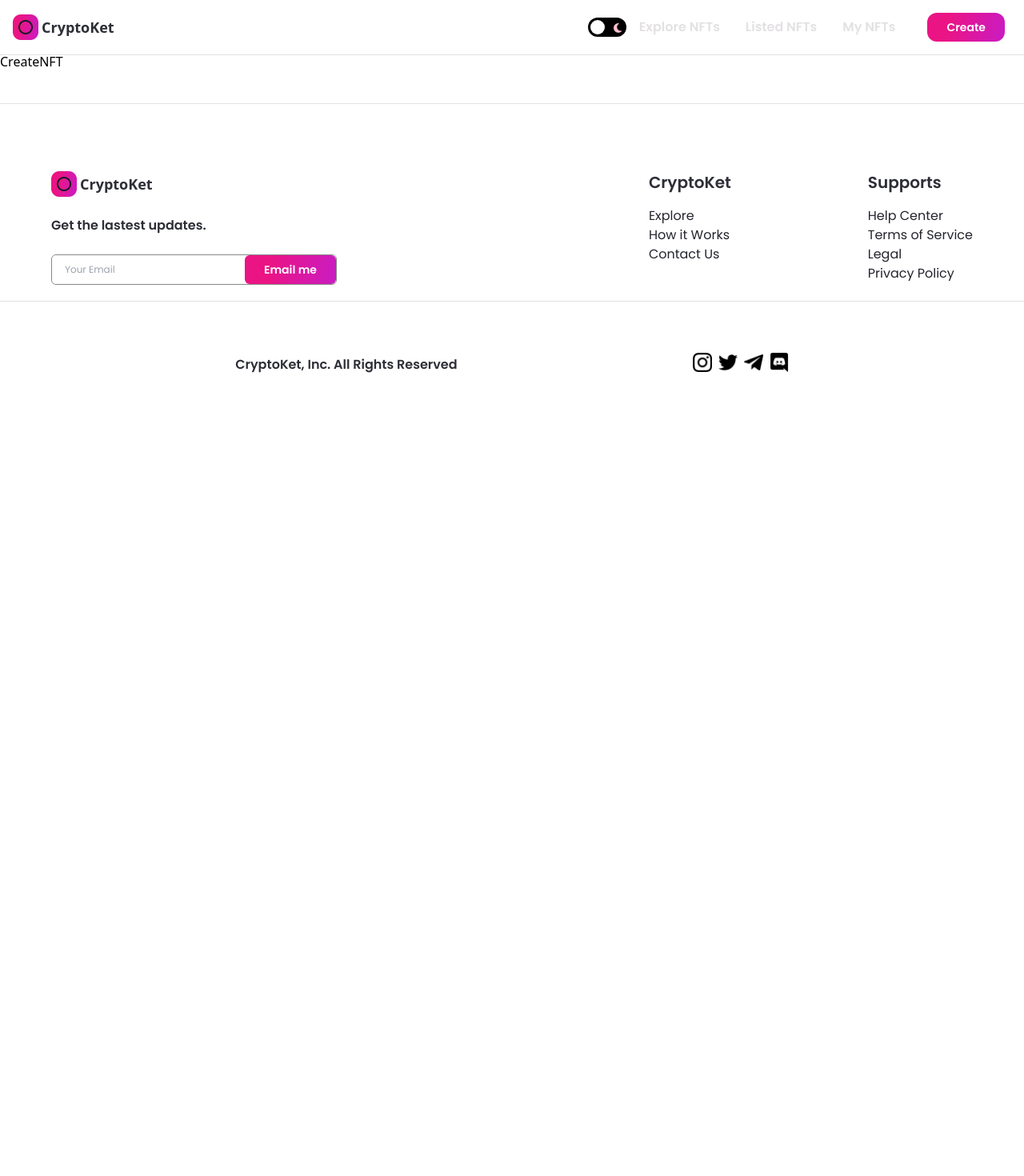
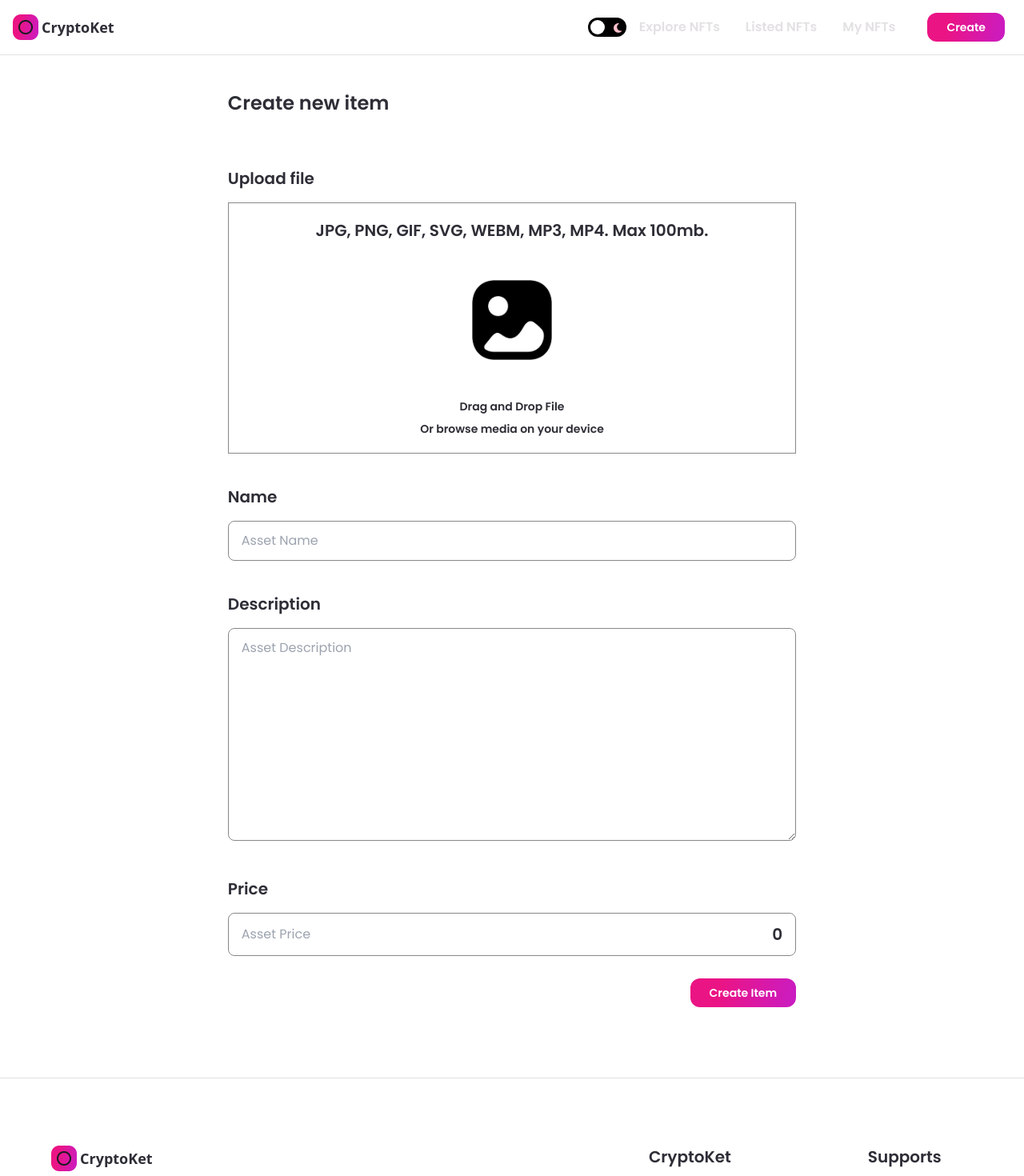
Before and after one commit to hulyhulyhuly/nft-mkt, a Next.js app: page /create-nft in a window 1280 px wide. Shown: the top 1470 px of the page at 80% size. Before the commit the page ends 800 px from the top, so only its background shows below. Built offline with nearby package versions, Linux system fonts and the light colour scheme.

Commit message:
chore: create NFTCard

```diff
--- /dev/null
+++ b/components/Input.jsx
@@ -0,0 +1,40 @@
+// import { useContext } from 'react';
+
+// import { NFTContext } from '../context/NFTContext';
+
+const Input = ({ inputType, title, placeholder, handleClick }) => {
+//   const { nftCurrency } = useContext(NFTContext);
+  const nftCurrency = 0;
+
+  const generateInputElement = () => {
+    const basicStyles = `
+      mt-4 px-4 py-3 w-full rounded-lg outline-none
+      font-poppins text-base text-nft-gray-2 dark:text-white
+      border border-nft-gray-2 dark:border-nft-black-1
+      bg-white dark:bg-nft-black-1
+    `;
+
+    switch (inputType) {
+      case 'textarea':
+        return <textarea rows={10} placeholder={placeholder} onChange={handleClick} className={`${basicStyles}`} />;
+      case 'number':
+        return (
+          <div className={`flexBetween flex-row ${basicStyles}`}>
+            <input type="number" placeholder={placeholder} onChange={handleClick} className="flex-1 w-full outline-none bg-white dark:bg-nft-black-1" />
+            <p className="font-poppins font-semibold text-xl text-nft-black-1 dark:text-white">{nftCurrency}</p>
+          </div>
+        );
+      default:
+        return <input placeholder={placeholder} onChange={handleClick} className={`${basicStyles}`} />;
+    }
+  };
+
+  return (
+    <div className="mt-10 w-full">
+      <p className="font-poppins font-semibold text-xl text-nft-black-1 dark:text-white">{title}</p>
+      {generateInputElement()}
+    </div>
+  );
+};
+
+export default Input;
--- /dev/null
+++ b/components/NFTCard.jsx
@@ -0,0 +1,44 @@
+import React from 'react';
+import Image from 'next/image';
+import Link from 'next/link';
+
+import images from '../assets';
+
+const NFTCard = ({ nft }) => {
+  console.log('NFTCard');
+
+  return (
+    <Link href={{ pathname: '/nft-details', query: nft }}>
+      <div className="
+      flex-1
+      p-4 m-4 minlg:m-8 sm:my-2 sm:mx-2
+      min-w-215 max-w-max xs:max-w-none sm:w-full sm:min-w-155 minmd:min-w-256 minlg:min-w-327
+      rounded-2xl cursor-pointer shadow-md
+      bg-white dark:bg-nft-black-3"
+      >
+        <div className="relative overflow-hidden w-full h-52 sm:h-36 xs:h-56 minmd:h-60 minlg:h-300 rounded-2xl">
+          <Image src={nft.image || images[`nft${nft.i}`]} layout="fill" objectFit="cover" alt="nft01" />
+        </div>
+
+        <div className="flex flex-col mt-3">
+          <p className="font-poppins font-semibold text-sm minlg:text-xl text-nft-black-1 dark:text-white">{nft.name}</p>
+
+          <div className="flexBetween mt-1 minlg:mt-3 flex-row xs:flex-col xs:items-start xs:mt-3">
+            <p className="font-poppins font-semibold text-xs minlg:text-lg text-nft-black-1 dark:text-white">
+              {/* {nft.price}<span className="font-normal"> {nftCurrency}</span> */}
+              {nft.price}<span className="font-normal"> {nft.i}</span>
+            </p>
+            <p className="font-poppins font-semibold text-xs minlg:text-lg text-nft-black-1 dark:text-white">
+              {/* {shortenAddress(onProfilePage ? nft.owner : nft.seller)} */}
+              {`${nft.owner}, ${nft.seller}`}
+            </p>
+          </div>
+
+          <div className="flexBetween flex-row mt-1 minlg:mt-3" />
+        </div>
+      </div>
+    </Link>
+  );
+};
+
+export default NFTCard;
--- a/components/index.js
+++ b/components/index.js
@@ -3,5 +3,7 @@
 import Button from './Button';
 import Banner from './Banner';
 import CreatorCard from './CreatorCard';
+import NFTCard from './NFTCard';
+import Input from './Input';
 
-export { Navbar, Footer, Button, Banner, CreatorCard };
+export { Navbar, Footer, Button, Banner, CreatorCard, NFTCard, Input };
--- a/pages/create-nft.js
+++ b/pages/create-nft.js
@@ -1,7 +1,111 @@
-import React from 'react';
+import { useCallback, useContext, useMemo, useState } from 'react';
+import { useDropzone } from 'react-dropzone';
+import { useRouter } from 'next/router';
+import Image from 'next/image';
 
-const CreateNFT = () => (
-  <div>CreateNFT</div>
-);
+import { Button, Input } from '../components';
+import images from '../assets';
+
+const CreateNFT = () => {
+  const [fileUrl, setFileUrl] = useState(null);
+  const [formInput, setFormInput] = useState({
+    name: '',
+    description: '',
+    price: '',
+  });
+
+  const onDrop = useCallback(() => {
+    // upload image to the ipfs
+  }, []);
+
+  const { getRootProps, getInputProps, isDragActive, isDragAccept, isDragReject } = useDropzone({
+    onDrop,
+    accept: 'image/*',
+    maxSize: 5_000_000,
+  });
+
+  const fileStyle = useMemo(() => (`
+    flex flex-col items-center
+    p-5 text-2xl border
+    border-nft-gray-2 dark:border-white bg-white dark:bg-nft-black-1
+    ${isDragActive && 'border-file-active'}
+    ${isDragAccept && 'border-file-accept'}
+    ${isDragReject && 'border-file-reject'}
+  `), [isDragActive, isDragAccept, isDragReject]);
+
+  console.log(formInput);
+
+  return (
+    <div className="flex justify-center p-12 sm:px-4">
+      <div className="w-3/5 md:w-full">
+        <h1 className="font-poppins font-semibold text-2xl text-nft-black-1 dark:text-white">Create new item</h1>
+
+        <div className="mt-16">
+          <p className="font-poppins font-semibold text-xl text-nft-black-1 dark:text-white">Upload file</p>
+          <div className="mt-4">
+            <div {...getRootProps()} className={fileStyle}>
+              <input {...getInputProps()} />
+              <div className="flexCenter flex-col text-center">
+                <p className="font-poppins font-semibold text-xl text-nft-black-1 dark:text-white">JPG, PNG, GIF, SVG, WEBM, MP3, MP4. Max 100mb.</p>
+
+                <div className="flex justify-center my-12 w-full">
+                  <Image
+                    width={100}
+                    height={100}
+                    objectFit="contain"
+                    alt="file upload"
+                    src={images.upload}
+                    className="invert dark:invert-0"
+                  />
+                </div>
+
+                <p className="font-poppins font-semibold text-sm text-nft-black-1 dark:text-white">Drag and Drop File</p>
+                <p className="mt-2 font-poppins font-semibold text-sm text-nft-black-1 dark:text-white">Or browse media on your device</p>
+              </div>
+            </div>
+
+            {fileUrl && (
+              <aside>
+                <div>
+                  <img src={fileUrl} alt="Asset_file" />
+                </div>
+              </aside>
+            )}
+          </div>
+        </div>
+
+        <Input
+          inputType="input"
+          title="Name"
+          placeholder="Asset Name"
+          handleClick={(e) => setFormInput({ ...formInput, name: e.target.value })}
+        />
+
+        <Input
+          inputType="textarea"
+          title="Description"
+          placeholder="Asset Description"
+          handleClick={(e) => setFormInput({ ...formInput, description: e.target.value })}
+        />
+
+        <Input
+          inputType="number"
+          title="Price"
+          placeholder="Asset Price"
+          handleClick={(e) => setFormInput({ ...formInput, price: e.target.value })}
+        />
+
+        <div className="mt-7 w-full flex justify-end">
+          <Button
+            btnName="Create Item"
+            btnType="primary"
+            clsStyles="rounded-xl"
+            handleClick={() => {}}
+          />
+        </div>
+      </div>
+    </div>
+  );
+};
 
 export default CreateNFT;
--- a/pages/index.js
+++ b/pages/index.js
@@ -1,7 +1,7 @@
 import { useEffect, useRef, useState } from 'react';
 import Image from 'next/image';
 
-import { CreatorCard, Banner } from '../components';
+import { CreatorCard, Banner, NFTCard } from '../components';
 import images from '../assets';
 import { makeId } from '../utils/makeId';
 
@@ -11,6 +11,7 @@
   const scrollRef = useRef(null);
 
   const RANK = [6, 7, 8, 9, 10];
+  const NFTS = [1, 2, 3, 4, 5, 6, 7, 8, 9, 10];
 
   const handleScroll = (direction) => {
     const { current } = scrollRef;
@@ -82,6 +83,35 @@
             </div>
           </div>
         </div>
+
+        <div className="mt-10">
+          <div className="flexBetween sm:flex-col sm:items-start mx-4 xs:mx-0 minlg:mx-8 ">
+            <h1 className="flex-1 sm:mb-4 font-poppins text-2xl minlg:text-4xl font-semibold text-nft-black-1 dark:text-white">Hot Bids</h1>
+
+            <div className="flex-2 sm:w-full flex flex-row sm:flex-col">
+              {/* <SearchBar activeSelect={activeSelect} setActiveSelect={setActiveSelect} handleSearch={onHandleSearch} clearSearch={onClearSearch} /> */}
+            </div>
+          </div>
+
+          <div className="flex flex-wrap justify-start md:justify-center mt-3 w-full">
+            {/* {nfts.map((nft) => <NFTCard key={nft.tokenId} nft={nft} />)} */}
+            {NFTS.map((i) => (
+              <NFTCard
+                key={`nft-${i}`}
+                nft={
+                  {
+                    i,
+                    name: `Nifty NFT ${i}`,
+                    price: (10 - i * 0.534).toFixed(2),
+                    seller: `0x${makeId(3)}...${makeId(4)}`,
+                    owner: `0x${makeId(3)}...${makeId(4)}`,
+                    description: 'Cool NFT on Sale',
+                  }
+                }
+              />
+            ))}
+          </div>
+        </div>
       </div>
 
     </div>
```
